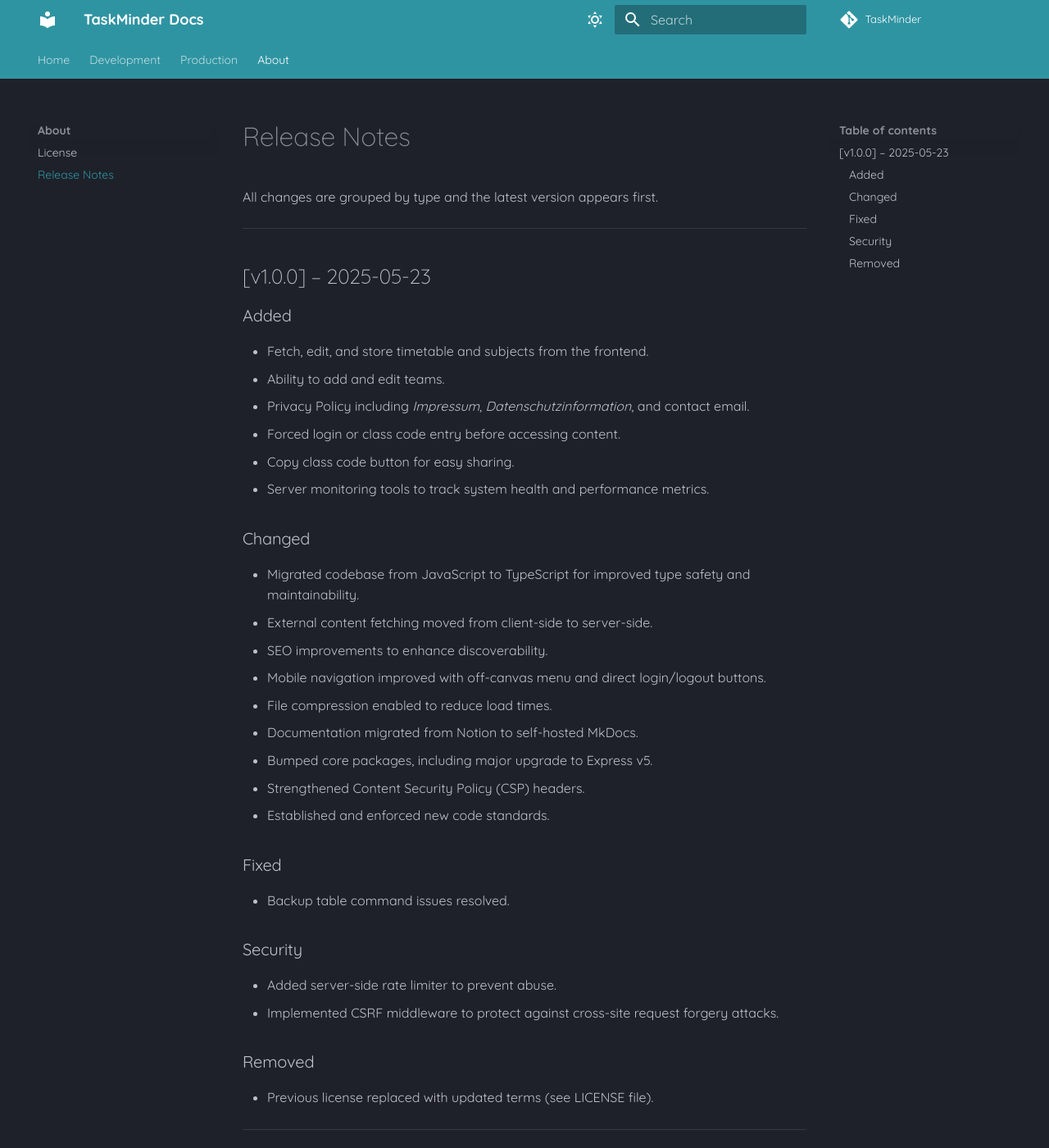
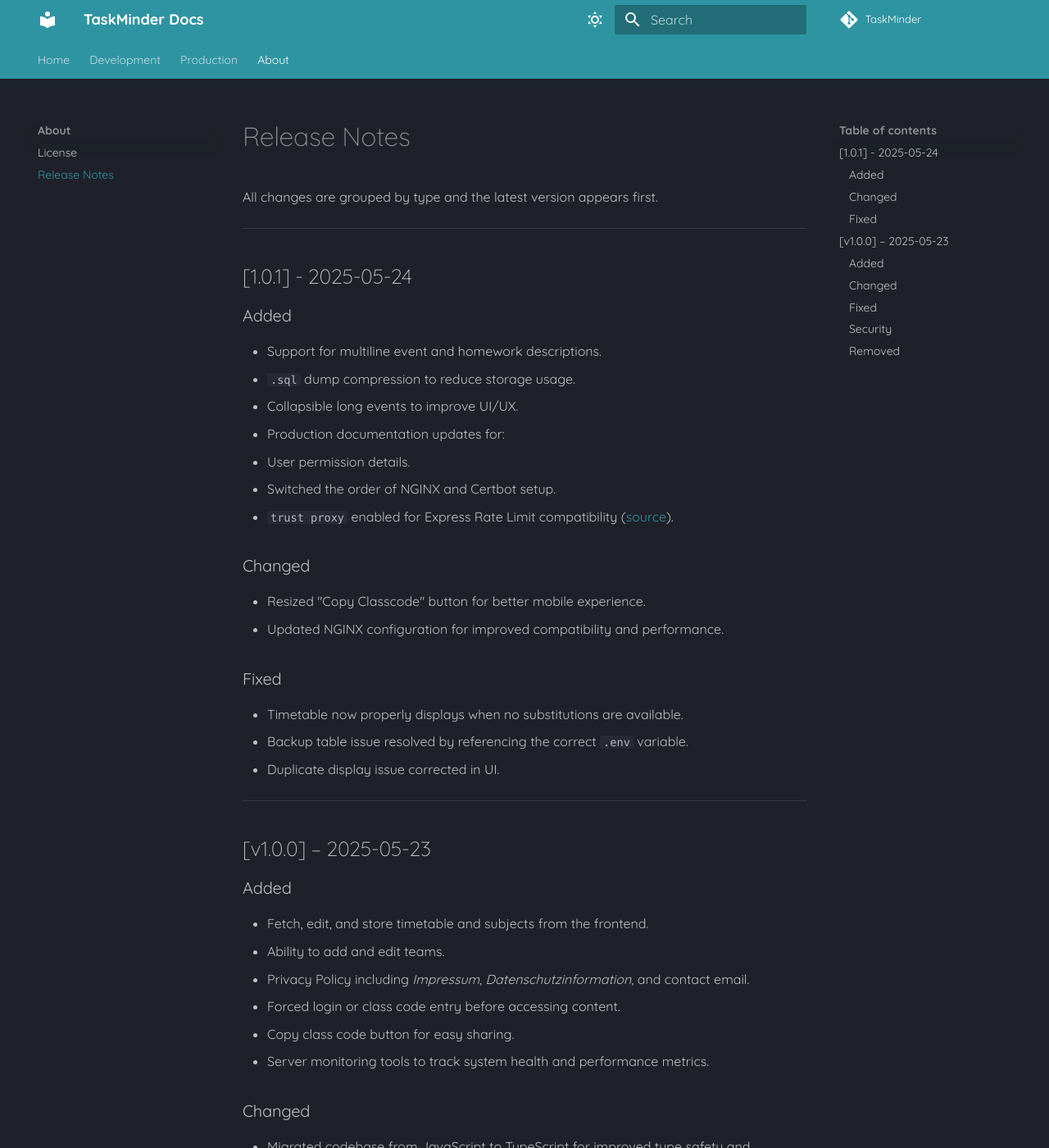
Before and after one commit to Codylon-Studios/TaskMinder, an MkDocs documentation site: the page built from docs/src/release-notes.md, in a window 1280 px wide and 1400 px high. Shown: the whole window at 82% size. Built offline with MkDocs 1.6.1 and Material for MkDocs 9.7.7, drawn with Linux system fonts in a browser that asks for light colours; some web fonts are replaced; comment, search, counter and statistics services are not loaded.

Commit message:
add release notes for v1.0.1

```diff
--- a/docs/src/release-notes.md
+++ b/docs/src/release-notes.md
@@ -1,6 +1,31 @@
 # Release Notes
 
 All changes are grouped by type and the latest version appears first.
+
+---
+
+## \[1.0.1] - 2025-05-24
+
+### Added
+
+* Support for multiline event and homework descriptions.
+* `.sql` dump compression to reduce storage usage.
+* Collapsible long events to improve UI/UX.
+* Production documentation updates for:
+  * User permission details.
+  * Switched the order of NGINX and Certbot setup.
+* `trust proxy` enabled for Express Rate Limit compatibility ([source](https://express-rate-limit.mintlify.app/guides/troubleshooting-proxy-issues)).
+
+### Changed
+
+* Resized "Copy Classcode" button for better mobile experience.
+* Updated NGINX configuration for improved compatibility and performance.
+
+### Fixed
+
+* Timetable now properly displays when no substitutions are available.
+* Backup table issue resolved by referencing the correct `.env` variable.
+* Duplicate display issue corrected in UI.
 
 ---
 
```
